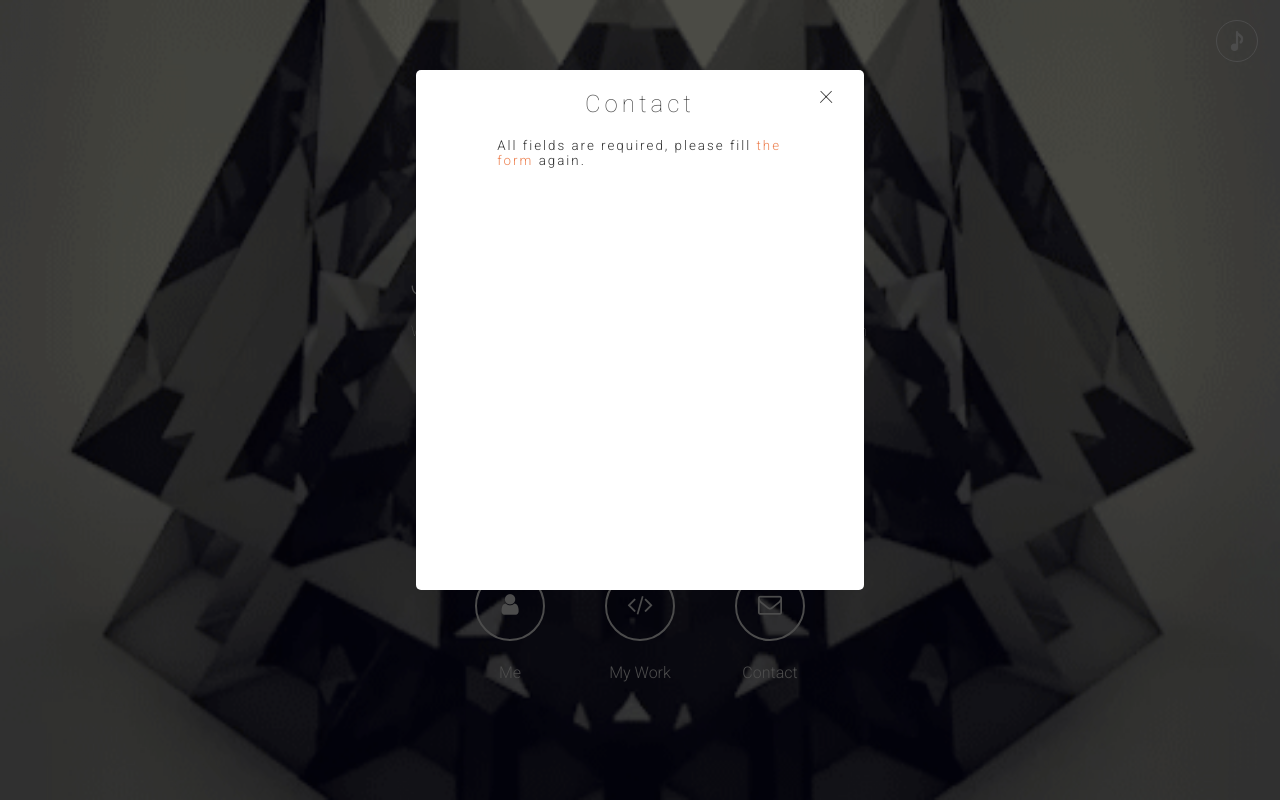
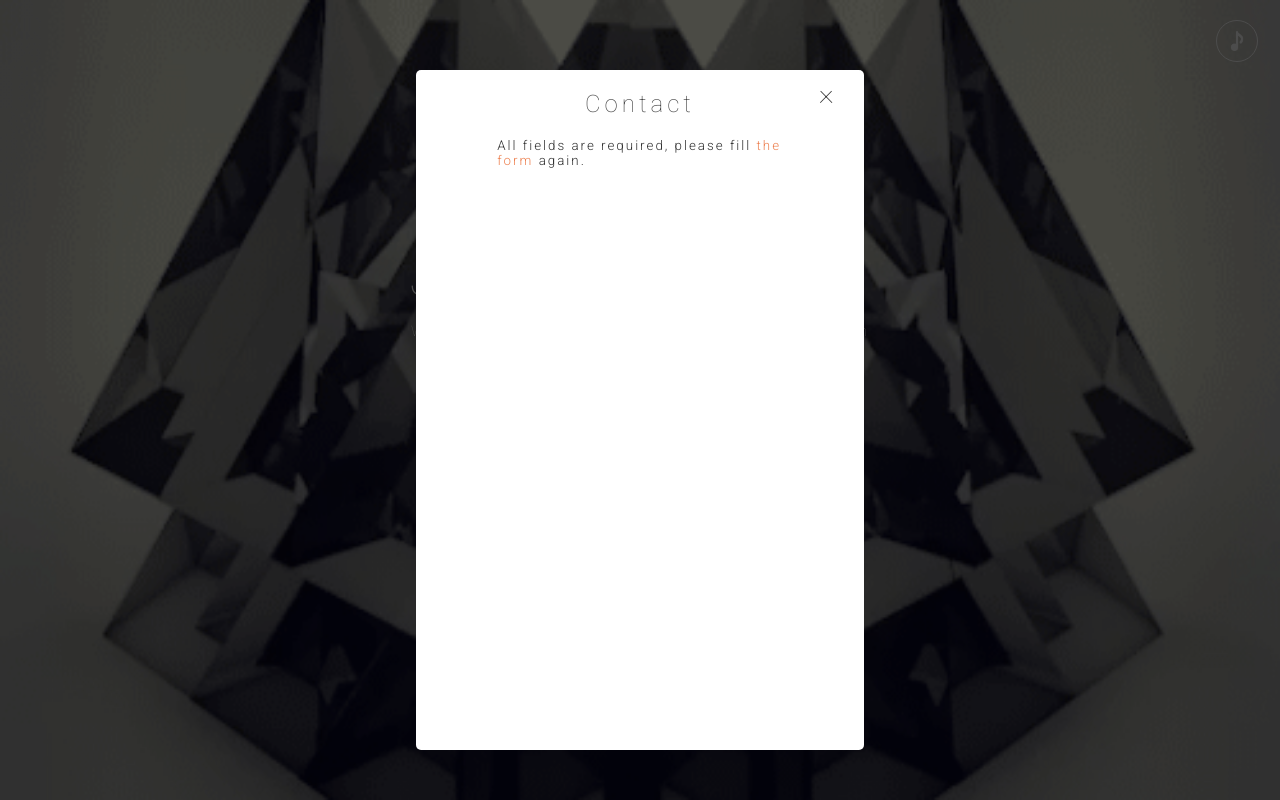
Before and after one commit to jonathanbe/pbtc, a PHP site: page /index.php?action=popup in a window 1280 px wide, after a click on "Contact". Run offline with PHP 8.4, Linux system fonts and the light colour scheme; data that the repository does not hold is empty; some libraries are stand-ins or nearby versions.

Commit message:
Update popup.css

```diff
--- a/css/popup.css
+++ b/css/popup.css
@@ -244,6 +244,7 @@
   border-radius: 5px;
   width: 35%;
   height:65%;
+  height:85%;
 
   position: relative;
   transition: all 1s ease-in-out;
```
